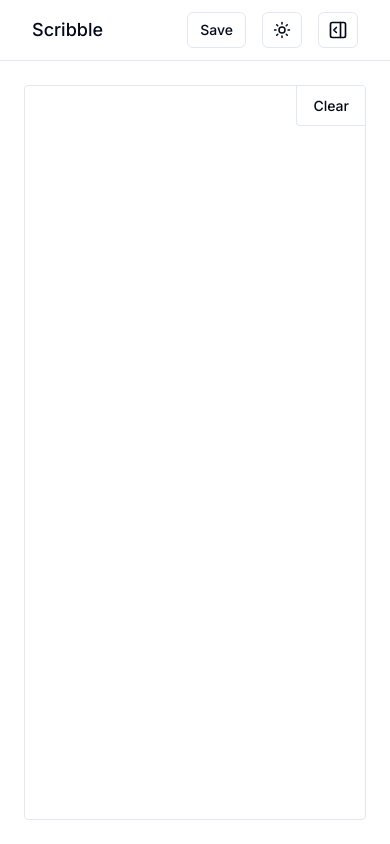
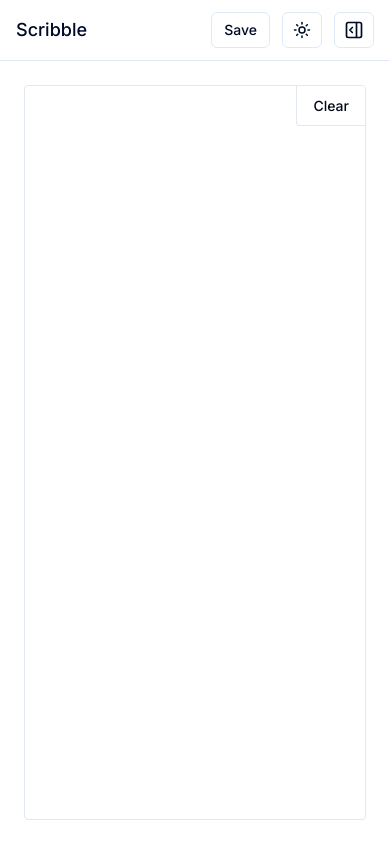
Before and after one commit to nainglinnkhant/scribble, a Next.js app in the folder client/: page / in a window 390 px wide. Built offline with nearby package versions, Linux system fonts and the light colour scheme.

Commit message:
feat(ui): improve header ui

```diff
--- a/client/app/globals.css
+++ b/client/app/globals.css
@@ -77,6 +77,18 @@
   }
 }
 
+@media (max-width: 768px) {
+  .container {
+    @apply px-6;
+  }
+}
+
+@media (max-width: 640px) {
+  .container {
+    @apply px-4;
+  }
+}
+
 /* Color picker custom pointers */
 .react-colorful__saturation-pointer {
   width: 16px !important;
--- a/client/components/Header.tsx
+++ b/client/components/Header.tsx
@@ -8,11 +8,11 @@ import RightPanel from '@/components/RightPanel'
 
 export default function Header() {
   return (
-    <header className='sticky top-0 z-40 w-full select-none border-b'>
+    <header className='sticky top-0 z-40 w-full select-none border-b bg-background/80 saturate-200 backdrop-blur-sm'>
       <div className='container flex items-center justify-between py-3'>
         <h2 className='text-lg font-medium'>Scribble</h2>
 
-        <div className='flex items-center gap-4'>
+        <div className='flex items-center gap-3 md:gap-4'>
           <SaveButton />
 
           <ThemeMenu />
```
